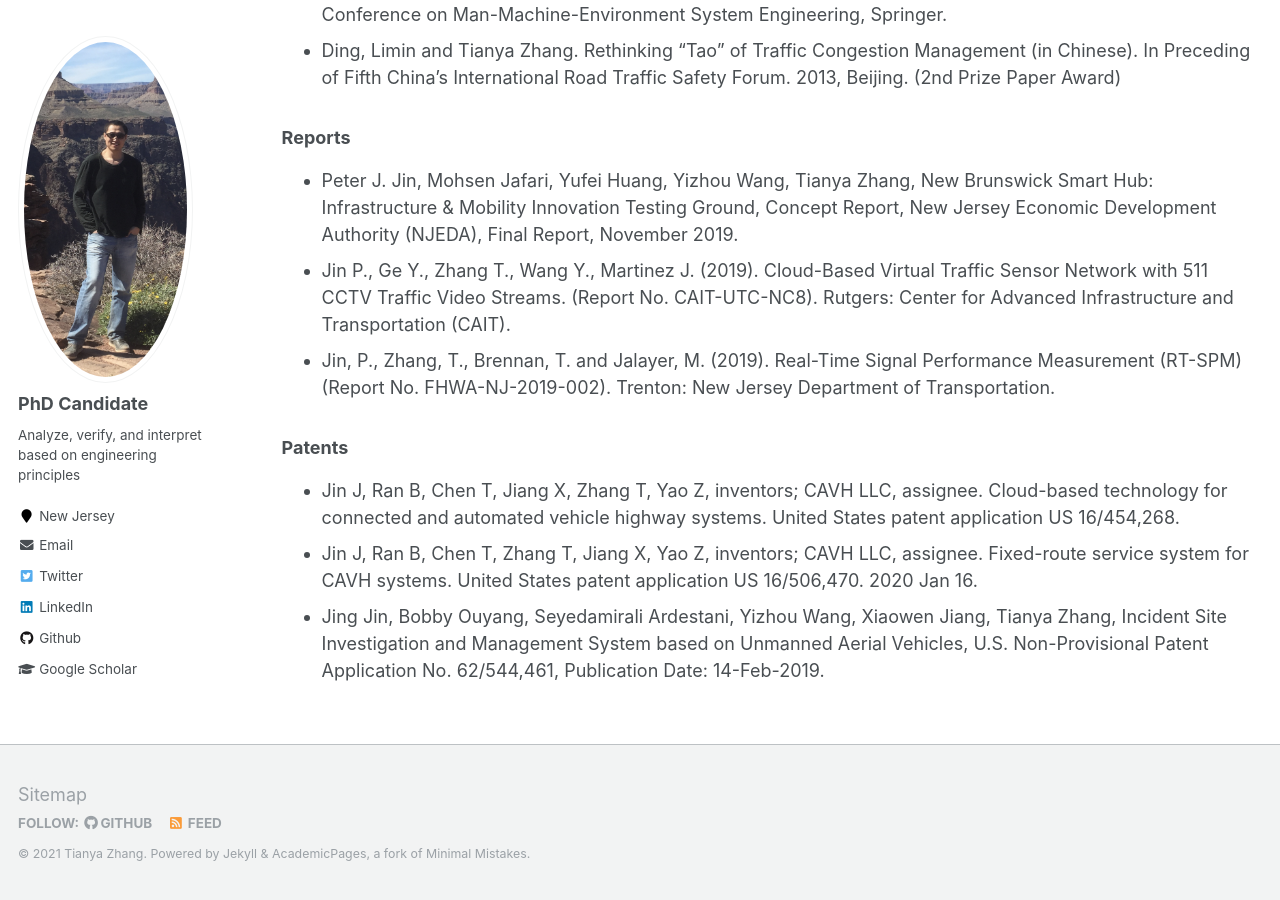
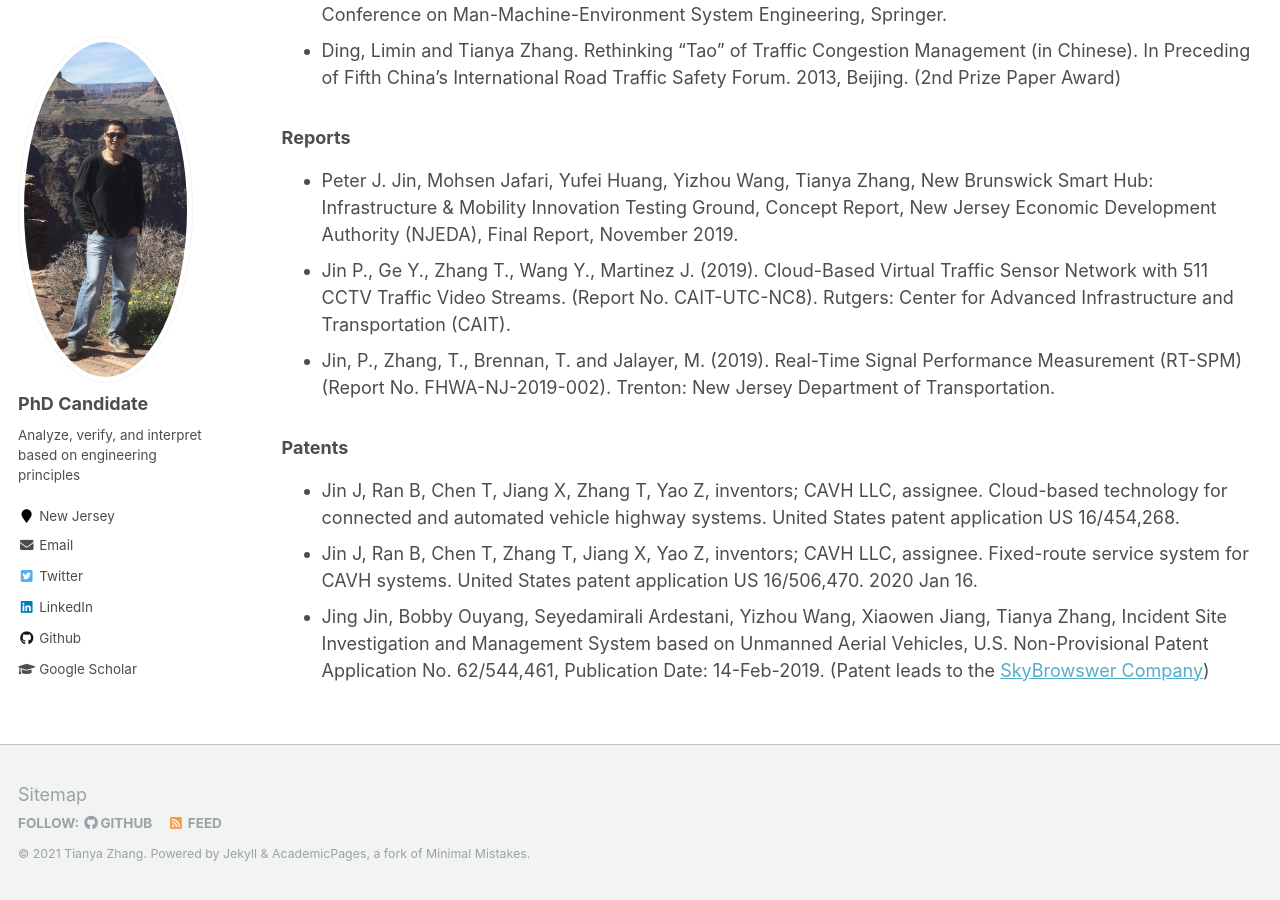
Before and after one commit to TeRyZh/Website, a Jekyll site: the page built from _pages/publications.md, in a window 1280 px wide and 900 px high, scrolled down 1250 px. Built offline with Jekyll 4.4.1, drawn with Linux system fonts in a browser that asks for light colours.

Commit message:
Update publications.md

```diff
--- a/_pages/publications.md
+++ b/_pages/publications.md
@@ -40,4 +40,4 @@ author_profile: true
 ### Patents
 * Jin J, Ran B, Chen T, Jiang X, Zhang T, Yao Z, inventors; CAVH LLC, assignee. Cloud-based technology for connected and automated vehicle highway systems. United States patent application US 16/454,268.
 * Jin J, Ran B, Chen T, Zhang T, Jiang X, Yao Z, inventors; CAVH LLC, assignee. Fixed-route service system for CAVH systems. United States patent application US 16/506,470. 2020 Jan 16.
-* Jing Jin, Bobby Ouyang, Seyedamirali Ardestani, Yizhou Wang, Xiaowen Jiang, Tianya Zhang, Incident Site Investigation and Management System based on Unmanned Aerial Vehicles, U.S. Non-Provisional Patent Application No. 62/544,461, Publication Date: 14-Feb-2019.
+* Jing Jin, Bobby Ouyang, Seyedamirali Ardestani, Yizhou Wang, Xiaowen Jiang, Tianya Zhang, Incident Site Investigation and Management System based on Unmanned Aerial Vehicles, U.S. Non-Provisional Patent Application No. 62/544,461, Publication Date: 14-Feb-2019. (Patent leads to the [SkyBrowswer Company](https://www.skyebrowse.com/))
```
